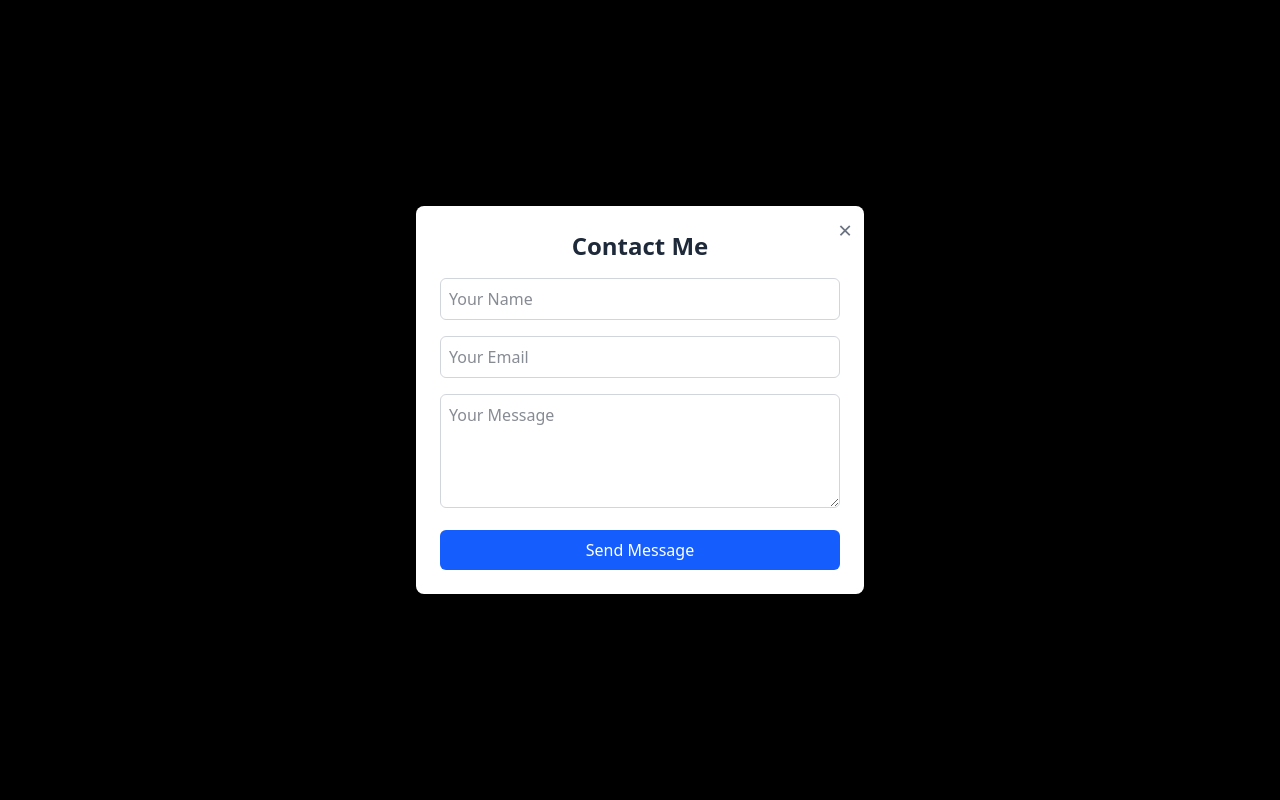
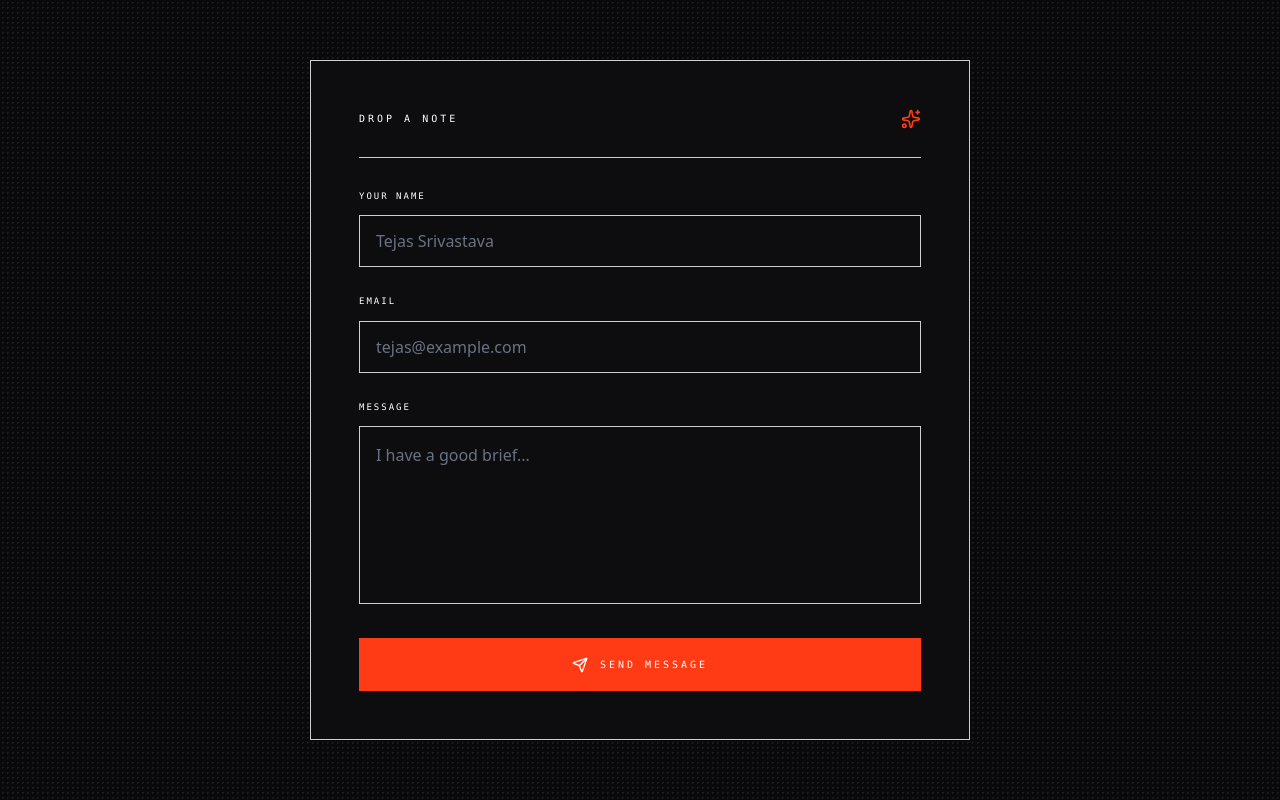
Before and after one commit to Tejas24003/Tejas_portfolio-, a React (Vite) app: page / in a window 1280 px wide. Both pictures are taken after a click on the button "CONTACT". Shown: the top 800 px of the page. Built offline with nearby package versions, Linux system fonts and the light colour scheme.

Commit message:
added few section

```diff
--- a/src/App.jsx
+++ b/src/App.jsx
@@ -6,7 +6,7 @@ import Projects from "./Components/Projects";
 import Footer from "./Components/Footer";
 
 const App = () => {
-  const [theme, settheme] = useState("light");
+  const [theme, settheme] = useState("dark");
 
   return (
     <>
--- a/src/Components/Footer.jsx
+++ b/src/Components/Footer.jsx
@@ -201,7 +201,7 @@ const Footer = () => {
             {/* Center */}
 
             <p className="font-mono text-[10px] tracking-[2px] uppercase ">
-               Built with Care - Yo
+               Built with Time - Yo-Yo
             </p>
 
 
--- a/src/Components/Modal.jsx
+++ b/src/Components/Modal.jsx
@@ -1,110 +1,425 @@
-import React, { useState, useEffect } from 'react';
+import React, { useState, useEffect } from "react";
+import { Sparkles, Send } from "lucide-react";
 
 const Modal = ({ onclose }) => {
-  const [formData, setFormData] = useState({ name: '', email: '', message: '' });
-  const [status, setStatus] = useState('idle'); // idle | sending | success | error
+  const [formData, setFormData] = useState({
+    name: "",
+    email: "",
+    message: "",
+  });
+
+  const [status, setStatus] = useState("idle");
+  // idle | sending | success | error
 
   useEffect(() => {
-    document.body.style.overflow = 'hidden';
+    document.body.style.overflow = "hidden";
+
     return () => {
-      document.body.style.overflow = 'auto';
+      document.body.style.overflow = "auto";
     };
   }, []);
 
   const handleChange = (e) => {
-    setFormData({ ...formData, [e.target.name]: e.target.value });
+    setFormData({
+      ...formData,
+      [e.target.name]: e.target.value,
+    });
   };
 
   const handleSubmit = async (e) => {
     e.preventDefault();
-    setStatus('sending');
+    setStatus("sending");
 
     try {
-      const response = await fetch('https://formspree.io/f/mnpndqeb', {
-        method: 'POST',
-        headers: { 'Content-Type': 'application/json', Accept: 'application/json' },
+      const response = await fetch(
+        "https://formspree.io/f/mnpndqeb",
+        {
+          method: "POST",
+          headers: {
+            "Content-Type": "application/json",
+            Accept: "application/json",
+          },
           body: JSON.stringify(formData),
-      });
+        }
+      );
 
       if (response.ok) {
-        setStatus('success');
-        setFormData({ name: '', email: '', message: '' });
+        setStatus("success");
+
+        setFormData({
+          name: "",
+          email: "",
+          message: "",
+        });
       } else {
-        setStatus('error');
+        setStatus("error");
       }
     } catch (err) {
-      setStatus('error');
+      setStatus("error");
     }
   };
 
   return (
-    <div className="fixed inset-0 bg-black bg-opacity-40 z-50 flex items-center justify-center px-4">
-      <div className="w-full max-w-md bg-white dark:bg-neutral-800 p-6 rounded-lg shadow-lg relative transition-all duration-300">
+    <div className="fixed inset-0 z-[9999] flex items-center justify-center px-4">
 
-        {/* Close Button */}
+      {/* ================= BACKGROUND ================= */}
+
+      <div className="absolute inset-0 bg-[#09090b]">
+
+        {/* Dotted background */}
+        <div
+          className="absolute inset-0 opacity-[0.08]"
+          style={{
+            backgroundImage:
+              "radial-gradient(circle, #ffffff 1px, transparent 1px)",
+            backgroundSize: "5px 5px",
+          }}
+        />
+
+      </div>
+
+
+      {/* ================= MODAL ================= */}
+
+      <div
+        className="
+          relative
+          w-full
+          max-w-[660px]
+          bg-[#0d0d0f]
+          border
+          border-white/80
+          p-8
+          sm:p-10
+          md:p-12
+          text-white
+        "
+      >
+
+        {/* ================= HEADER ================= */}
+
+        <div
+          className="
+            flex
+            items-center
+            justify-between
+            border-b
+            border-white/80
+            pb-7
+            mb-8
+          "
+        >
+
+          <span
+            className="
+              font-mono
+              text-[9px]
+              sm:text-[10px]
+              tracking-[3px]
+              uppercase
+              text-white
+            "
+          >
+            Drop a note
+          </span>
+
+
+          {/* CLICKABLE SPARKLE */}
+
+          <button
+            type="button"
+            onClick={onclose}
+            aria-label="Close modal"
+            className="
+              cursor-pointer
+              flex
+              items-center
+              justify-center
+              hover:scale-110
+              transition-transform
+              duration-300
+            "
+          >
+            <Sparkles
+              size={20}
+              className="text-[#ff3b16]"
+            />
+          </button>
+
+        </div>
+
+
+        {/* ================= SUCCESS ================= */}
+
+        {status === "success" ? (
+
+          <div className="py-16 text-center">
+
+            <div
+              className="
+                mx-auto
+                mb-6
+                w-14
+                h-14
+                rounded-full
+                bg-[#ff3b16]
+                flex
+                items-center
+                justify-center
+              "
+            >
+              <Send
+                size={22}
+                className="text-white"
+              />
+            </div>
+
+
+            <h3
+              className="
+                font-serif
+                uppercase
+                text-3xl
+                sm:text-4xl
+                mb-4
+              "
+            >
+              Message Sent.
+            </h3>
+
+
+            <p className="text-gray-400 text-sm">
+              Thanks for reaching out. I'll get back to you soon.
+            </p>
+
+
             <button
               onClick={onclose}
-          className="absolute top-2 right-3 text-2xl text-gray-500 hover:text-black dark:hover:text-white"
+              type="button"
+              className="
+                mt-8
+                border
+                border-white/60
+                px-6
+                py-3
+                font-mono
+                text-[10px]
+                tracking-[2px]
+                uppercase
+                hover:bg-[#ff3b16]
+                hover:border-[#ff3b16]
+                transition-colors
+              "
             >
-          &times;
+              Close
             </button>
 
-        <h2 className="text-2xl font-bold mb-4 text-center text-gray-800 dark:text-white">
-          Contact Me
-        </h2>
+          </div>
 
-        {status === 'success' ? (
-          <p className="text-center text-green-600 dark:text-green-400 py-6">
-            Message sent! I'll get back to you soon.
-          </p>
         ) : (
-          <form className="space-y-4" onSubmit={handleSubmit}>
+
+          /* ================= FORM ================= */
+
+          <form
+            className="space-y-7"
+            onSubmit={handleSubmit}
+          >
+
+            {/* ================= NAME ================= */}
+
+            <div>
+
+              <label
+                className="
+                  block
+                  mb-3
+                  font-mono
+                  text-[9px]
+                  tracking-[2px]
+                  uppercase
+                  text-white
+                "
+              >
+                Your Name
+              </label>
+
+
               <input
                 type="text"
                 name="name"
-              placeholder="Your Name"
+                placeholder="Tejas Srivastava"
                 value={formData.name}
                 onChange={handleChange}
                 required
-              className="w-full p-2 border border-gray-300 dark:border-gray-700 rounded-md bg-white dark:bg-neutral-800 text-gray-900 dark:text-white focus:outline-none focus:ring-2 focus:ring-blue-500"
+                className="
+                  w-full
+                  h-[52px]
+                  px-4
+                  bg-transparent
+                  border
+                  border-white/80
+                  outline-none
+                  text-white
+                  placeholder:text-gray-500
+                  focus:border-[#ff3b16]
+                  transition-colors
+                  duration-300
+                "
               />
+
+            </div>
+
+
+            {/* ================= EMAIL ================= */}
+
+            <div>
+
+              <label
+                className="
+                  block
+                  mb-3
+                  font-mono
+                  text-[9px]
+                  tracking-[2px]
+                  uppercase
+                  text-white
+                "
+              >
+                Email
+              </label>
+
 
               <input
                 type="email"
                 name="email"
-              placeholder="Your Email"
+                placeholder="tejas@example.com"
                 value={formData.email}
                 onChange={handleChange}
                 required
-              className="w-full p-2 border border-gray-300 dark:border-gray-700 rounded-md bg-white dark:bg-neutral-800 text-gray-900 dark:text-white focus:outline-none focus:ring-2 focus:ring-blue-500"
+                className="
+                  w-full
+                  h-[52px]
+                  px-4
+                  bg-transparent
+                  border
+                  border-white/80
+                  outline-none
+                  text-white
+                  placeholder:text-gray-500
+                  focus:border-[#ff3b16]
+                  transition-colors
+                  duration-300
+                "
               />
+
+            </div>
+
+
+            {/* ================= MESSAGE ================= */}
+
+            <div>
+
+              <label
+                className="
+                  block
+                  mb-3
+                  font-mono
+                  text-[9px]
+                  tracking-[2px]
+                  uppercase
+                  text-white
+                "
+              >
+                Message
+              </label>
+
 
               <textarea
                 name="message"
-              placeholder="Your Message"
-              rows="4"
+                placeholder="I have a good brief..."
+                rows="6"
                 value={formData.message}
                 onChange={handleChange}
                 required
-              className="w-full p-2 border border-gray-300 dark:border-gray-700 rounded-md bg-white dark:bg-neutral-800 text-gray-900 dark:text-white focus:outline-none focus:ring-2 focus:ring-blue-500"
-            ></textarea>
+                className="
+                  w-full
+                  px-4
+                  py-4
+                  bg-transparent
+                  border
+                  border-white/80
+                  outline-none
+                  resize-none
+                  text-white
+                  placeholder:text-gray-500
+                  focus:border-[#ff3b16]
+                  transition-colors
+                  duration-300
+                "
+              />
 
-            {status === 'error' && (
-              <p className="text-red-500 text-sm text-center">
+            </div>
+
+
+            {/* ================= ERROR ================= */}
+
+            {status === "error" && (
+
+              <p
+                className="
+                  text-[#ff3b16]
+                  font-mono
+                  text-[10px]
+                  tracking-[1px]
+                  text-center
+                  uppercase
+                "
+              >
                 Something went wrong. Please try again.
               </p>
+
             )}
+
+
+            {/* ================= SEND BUTTON ================= */}
 
             <button
               type="submit"
-              disabled={status === 'sending'}
-              className="w-full bg-blue-600 hover:bg-blue-700 text-white py-2 rounded-md transition disabled:opacity-60"
+              disabled={status === "sending"}
+              className="
+                w-full
+                h-[53px]
+                bg-[#ff3b16]
+                text-white
+                flex
+                items-center
+                justify-center
+                gap-3
+                font-mono
+                text-[10px]
+                tracking-[3px]
+                uppercase
+                hover:bg-[#ff4d2e]
+                transition-colors
+                duration-300
+                disabled:opacity-60
+                disabled:cursor-not-allowed
+              "
             >
-              {status === 'sending' ? 'Sending...' : 'Send Message'}
+
+              <Send size={16} />
+
+              {status === "sending"
+                ? "Sending..."
+                : "Send Message"}
+
             </button>
+
           </form>
         )}
+
       </div>
+
     </div>
   );
 };
```
Also changed, not shown: src/Components/Project.jsx (+153 -34 lines). Lines whose indentation alone changed are shown as unchanged.
